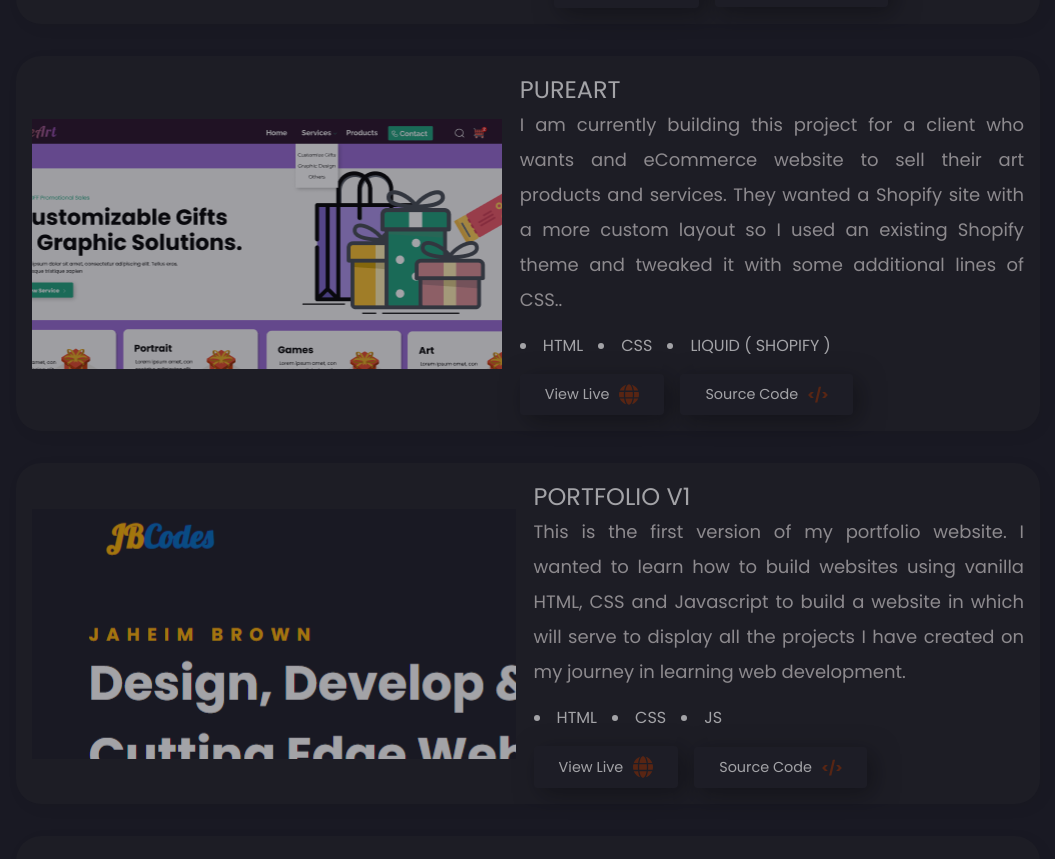
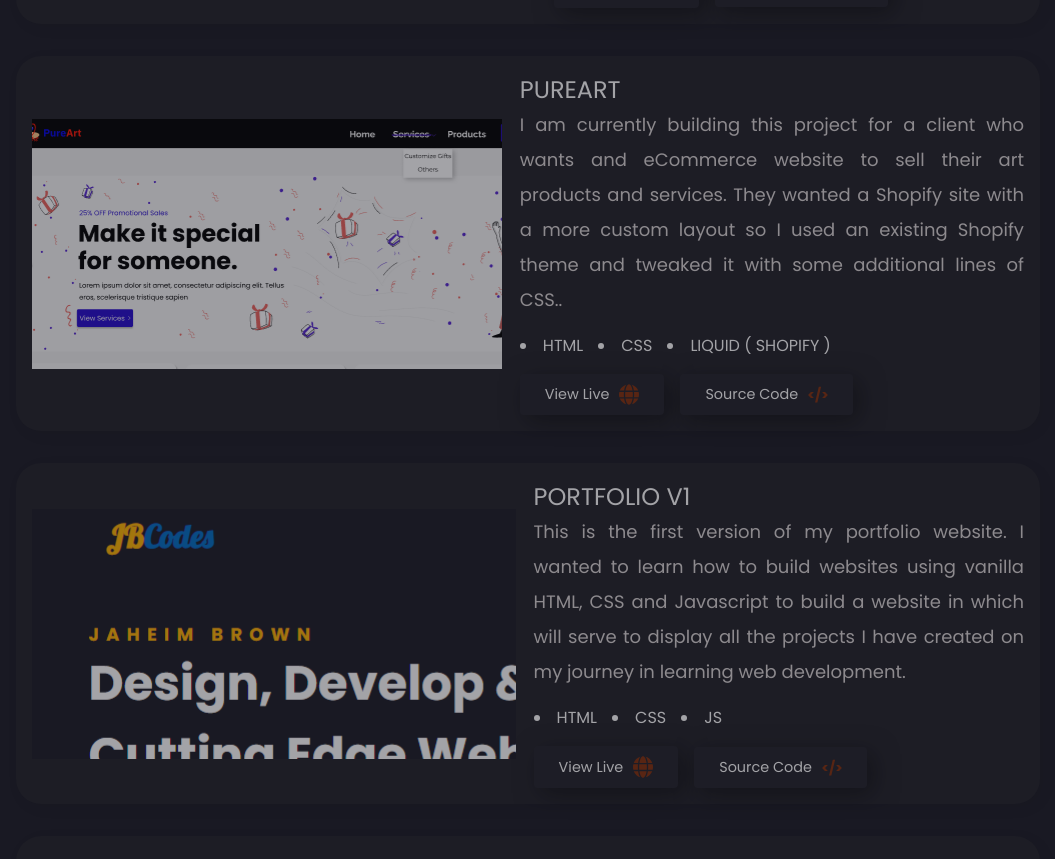
Before and after one commit to JaheimBrown/Jaheim-Brown-Portfolio, a React (Create React App) app: page / in a window 1280 px wide. Shown: the part 2002-2861 px from the top of the page, without its empty margins (112-1167 px from the left). Built offline with nearby package versions, Linux system fonts and the light colour scheme.

Commit message:
changed pureart project image

```diff
--- a/src/Components/Portfolio/index.js
+++ b/src/Components/Portfolio/index.js
@@ -34,7 +34,7 @@ const Portfolio = () => {
                 </Project>
                 {/* PROJECT #2 */}
                 <Project>
-                    <ProjectImage1 style= {{ backgroundImage: `url(${project2})` }} ></ProjectImage1>
+                    <ProjectImage1 style= {{ backgroundImage: `url(${project2})`, backgroundPosition: '-40px top' }} ></ProjectImage1>
                     <ProjectDescription>
                         <ProjectName>PUREART</ProjectName>
                         <p>I am currently building this project for a client who wants and eCommerce website to sell their art products and services. They wanted a Shopify site with a more custom layout so I used an existing Shopify theme and tweaked it with some additional lines of CSS..</p>
```
Also changed, not shown: src/assets/projects/project2.png.
